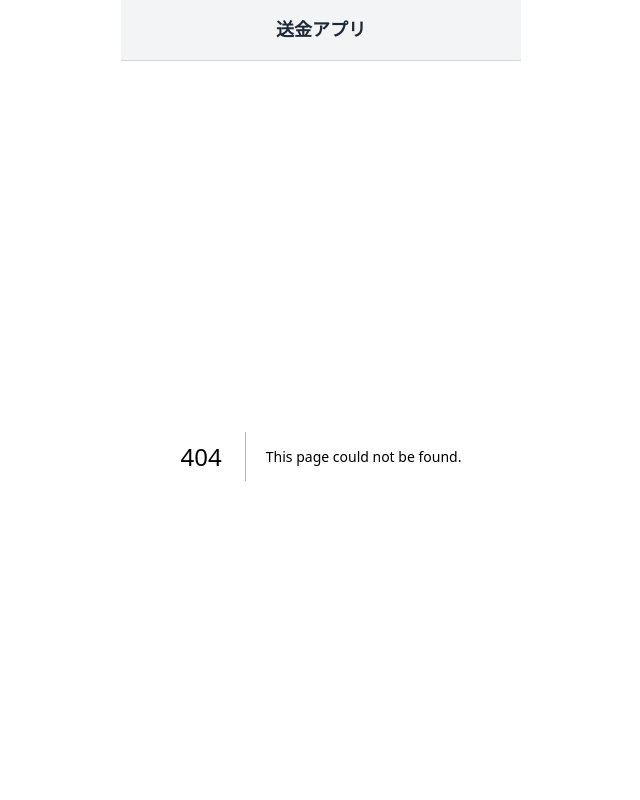
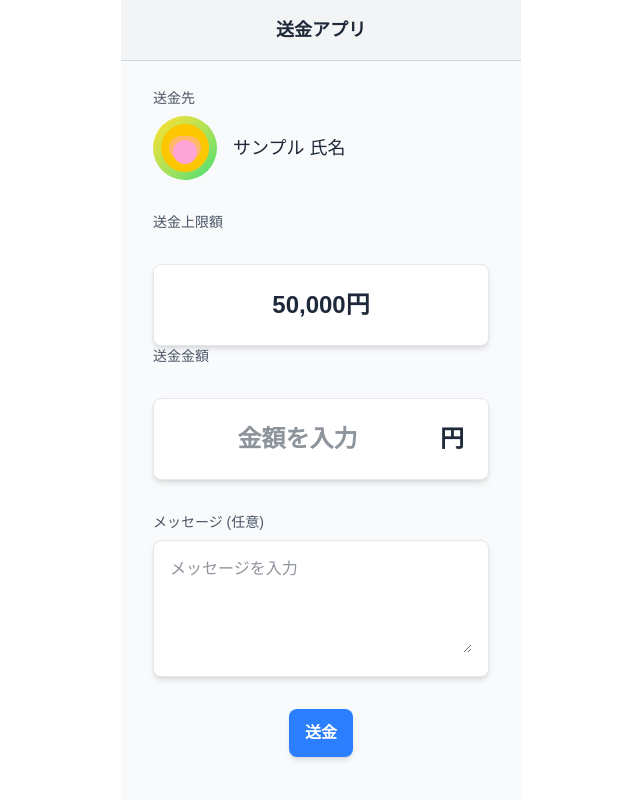
Before and after one commit to takumin4260/monetech, a Next.js app in the folder frontend/: page /send/users/1 in a window 1280 px wide. Before the commit this address had no page. Shown: the top 800 px of the page, without its empty margins (319-959 px from the left). Built offline with nearby package versions, Linux system fonts and the light colour scheme.

Commit message:
コンプリート画面の作成

```diff
--- a/frontend/src/app/page.tsx
+++ b/frontend/src/app/page.tsx
@@ -1,6 +1,7 @@
 import React from 'react';
 import Link from "next/link";
 import Image from "next/image";
+
 
 export default function MobileAccountScreen() {
   return (
@@ -40,7 +41,7 @@ export default function MobileAccountScreen() {
         </div>
 
         <div className="flex justify-center">
-          <Link href="/users">
+          <Link href="/send/users">
             <button className="mt-4 px-4 py-2 bg-blue-500 text-white rounded hover:bg-blue-600 transition">
               送金する
             </button>
--- /dev/null
+++ b/frontend/src/app/send/complete/page.tsx
@@ -0,0 +1,40 @@
+"use client";
+
+import React from 'react';
+import Link from 'next/link';
+
+export default function CompletionPage() {
+  return (
+    <div className="w-[400px] min-h-screen bg-gray-50 mx-auto">
+      <div className="px-8 pt-20 flex flex-col items-center text-center space-y-6">
+        {/* チェックマークアイコン */}
+        <div className="w-24 h-24 rounded-full bg-white border-4 border-green-500 flex items-center justify-center shadow-lg">
+          <svg
+            className="w-16 h-16 text-green-500"
+            fill="none"
+            stroke="currentColor"
+            viewBox="0 0 24 24"
+            xmlns="http://www.w3.org/2000/svg"
+          >
+            <path
+              strokeLinecap="round"
+              strokeLinejoin="round"
+              strokeWidth={2}
+              d="M5 13l4 4L19 7"
+            />
+          </svg>
+        </div>
+
+        {/* 完了メッセージ */}
+        <h1 className="text-xl font-medium text-gray-700">送金処理が完了しました</h1>
+
+        {/* トップ画面に戻るボタン */}
+        <Link href="/" passHref>
+          <button className="mt-8 px-6 py-3 bg-white text-gray-800 font-bold rounded-full border border-gray-300 shadow-md hover:bg-gray-100 transition duration-300 ease-in-out">
+            トップ画面に戻る
+          </button>
+        </Link>
+      </div>
+    </div>
+  );
+}
--- /dev/null
+++ b/frontend/src/app/send/users/[id]/page.tsx
@@ -0,0 +1,90 @@
+"use client";
+
+import React, { useState } from 'react';
+import Link from 'next/link';
+
+export default function MobileAccountScreen() {
+  const [transferAmount, setTransferAmount] = useState<string>(''); // 空文字で初期化
+  const [message, setMessage] = useState<string>(''); // メッセージ用のstateを追加
+
+  return (
+    <div className="w-[400px] min-h-screen bg-gray-50 mx-auto">
+      {/* Main Content */}
+      <div className="px-8 pt-8">
+        {/* 送金先テキスト */}
+        <div className="mb-2">
+          <p className="text-sm text-gray-600">送金先</p>
+        </div>
+
+        {/* Profile Section */}
+        <div className="flex items-center space-x-4 mb-8">
+          {/* Avatar */}
+          <div className="w-16 h-16 rounded-full bg-gradient-to-br from-yellow-300 to-green-400 flex items-center justify-center overflow-hidden">
+            <div className="w-12 h-12 bg-yellow-400 rounded-full flex items-center justify-center">
+              <div className="w-8 h-6 bg-orange-300 rounded-full"></div>
+              <div className="absolute w-6 h-6 bg-pink-300 rounded-full mt-2"></div>
+            </div>
+          </div>
+
+          {/* Name */}
+          <div>
+            <h2 className="text-lg font-medium text-gray-800">サンプル 氏名</h2>
+          </div>
+        </div>
+
+        {/* 送金上限額 */}
+        <div className="mb-8">
+          <p className="text-sm text-gray-600">送金上限額</p>
+        </div>
+
+        {/* Balance Card */}
+        <div className="bg-white rounded-lg shadow-md p-6 border border-gray-200">
+          <div className="text-center">
+            <p className="text-2xl font-bold text-gray-800">50,000円</p>
+          </div>
+        </div>
+
+        {/* 送金金額 */}
+        <div className="mb-8">
+          <p className="text-sm text-gray-600">送金金額</p>
+        </div>
+
+        {/* 入力フォームのコンテナ */}
+        <div className="bg-white rounded-lg shadow-md p-6 border border-gray-200 mb-8">
+          <div className="flex items-center justify-center">
+            <input
+              type="number" // 数字入力用のキーボードを表示
+              value={transferAmount}
+              onChange={(e) => setTransferAmount(e.target.value)}
+              className="text-2xl font-bold text-gray-800 w-full text-center focus:outline-none"
+              placeholder="金額を入力"
+            />
+            <span className="text-2xl font-bold text-gray-800 ml-2">円</span>
+          </div>
+        </div>
+
+        {/* メッセージ(任意) */}
+        <div className="mb-8">
+          <p className="text-sm text-gray-600">メッセージ (任意)</p>
+          <div className="mt-2 bg-white rounded-lg shadow-md p-4 border border-gray-200">
+            <textarea
+              value={message}
+              onChange={(e) => setMessage(e.target.value)}
+              className="w-full h-24 text-gray-800 focus:outline-none"
+              placeholder="メッセージを入力"
+            ></textarea>
+          </div>
+        </div>
+
+        {/* 送金ボタン */}
+        <div className="flex justify-center mt-8">
+          <Link href="../complete">
+            <button className="w-full bg-blue-500 hover:bg-blue-600 text-white font-bold py-3 px-4 rounded-lg shadow-md transition duration-300 ease-in-out">
+              送金
+            </button>
+          </Link>
+        </div>
+      </div>
+    </div>
+  );
+}
--- a/frontend/src/app/users/page.tsx
+++ b/frontend/src/app/send/users/page.tsx
@@ -28,7 +28,7 @@ const recipients = [
         {recipients.map((recipient) => (
           <Link
             key={recipient.id}
-            href="/users/1"
+            href="users/1"
             className="block"
           >
             <div
```
Also changed, not shown: 1 other file (tests, documents, lock files or other folders).
